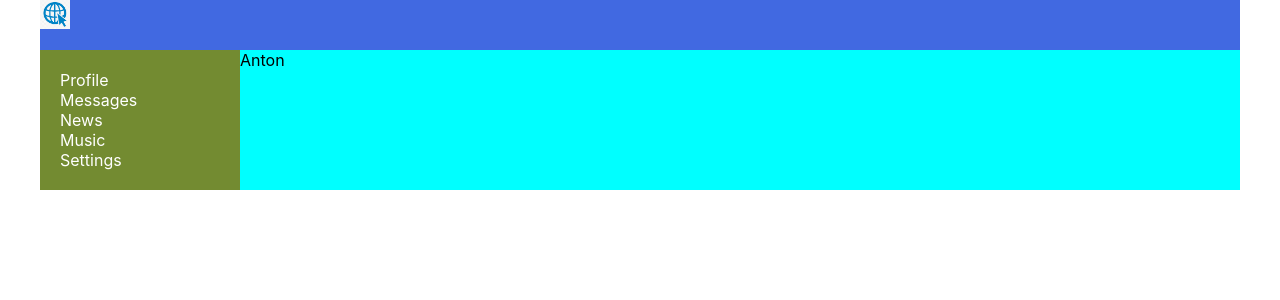
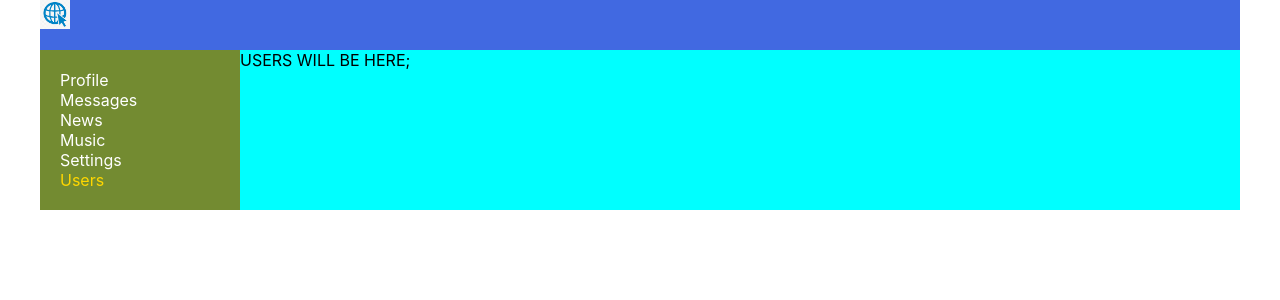
Before and after one commit to Lanton19/new-social-network, a React (Create React App) app: page /users in a window 1280 px wide. Shown: the top 300 px of the page. Built offline with nearby package versions, Linux system fonts and the light colour scheme.

Commit message:
first commit

```diff
--- a/src/App.js
+++ b/src/App.js
@@ -5,6 +5,7 @@ import Navbar from "./components/Navbar/Navbar";
 import Profile from './components/Profile/Profile';
 import { BrowserRouter, Route } from "react-router-dom";
 import DialogsContainer from './components/Dialogs/DialogsContainer';
+import Users from './components/Users/Users';
 
 const App = (props) => {
   return (
@@ -17,7 +18,7 @@ const App = (props) => {
           <Route path='/profile'
             render={() => <Profile />} />
           <Route path='/users'
-            render={() => <div>Anton</div>} />
+            render={() => <Users />} />
         </div>
       </div>
     )
--- a/src/components/Navbar/Navbar.jsx
+++ b/src/components/Navbar/Navbar.jsx
@@ -20,6 +20,9 @@ const Navbar = () => {
         <div className = {s.item}>
             <NavLink to='settings' activeClassName={s.activeLink}>Settings</NavLink>
         </div>
+        <div className = {s.item}>
+            <NavLink to='users' activeClassName={s.activeLink}>Users</NavLink>
+        </div>
     </nav>
 }
 
--- a/src/components/Users/Users.jsx
+++ b/src/components/Users/Users.jsx
@@ -0,0 +1,9 @@
+import React from 'react';
+
+let Users = (props) => {
+    return <div>
+            USERS WILL BE HERE;
+    </div>
+}
+
+export default Users;
```
Also changed, not shown: src/redux/users-reducer.js (added, +25 -0 lines).
